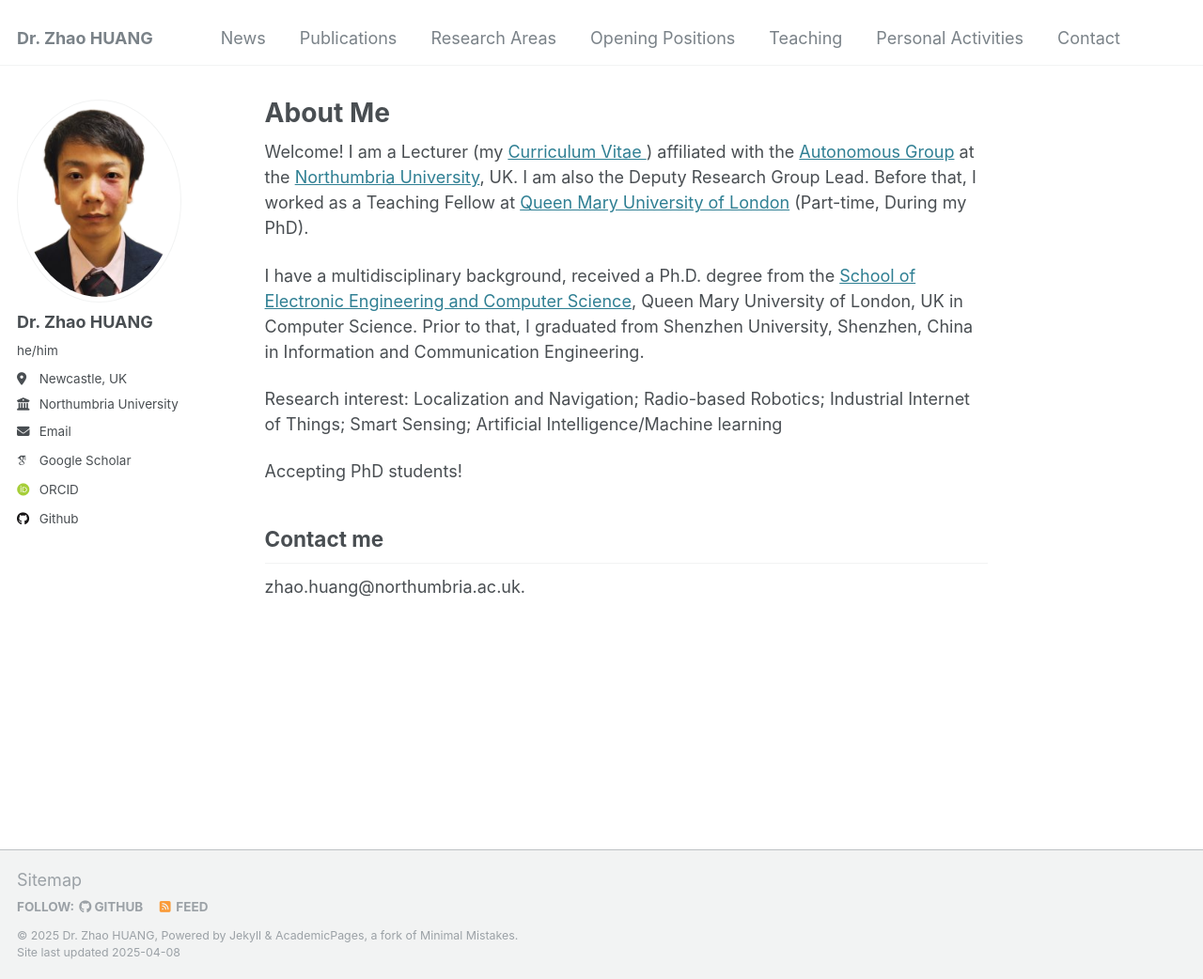
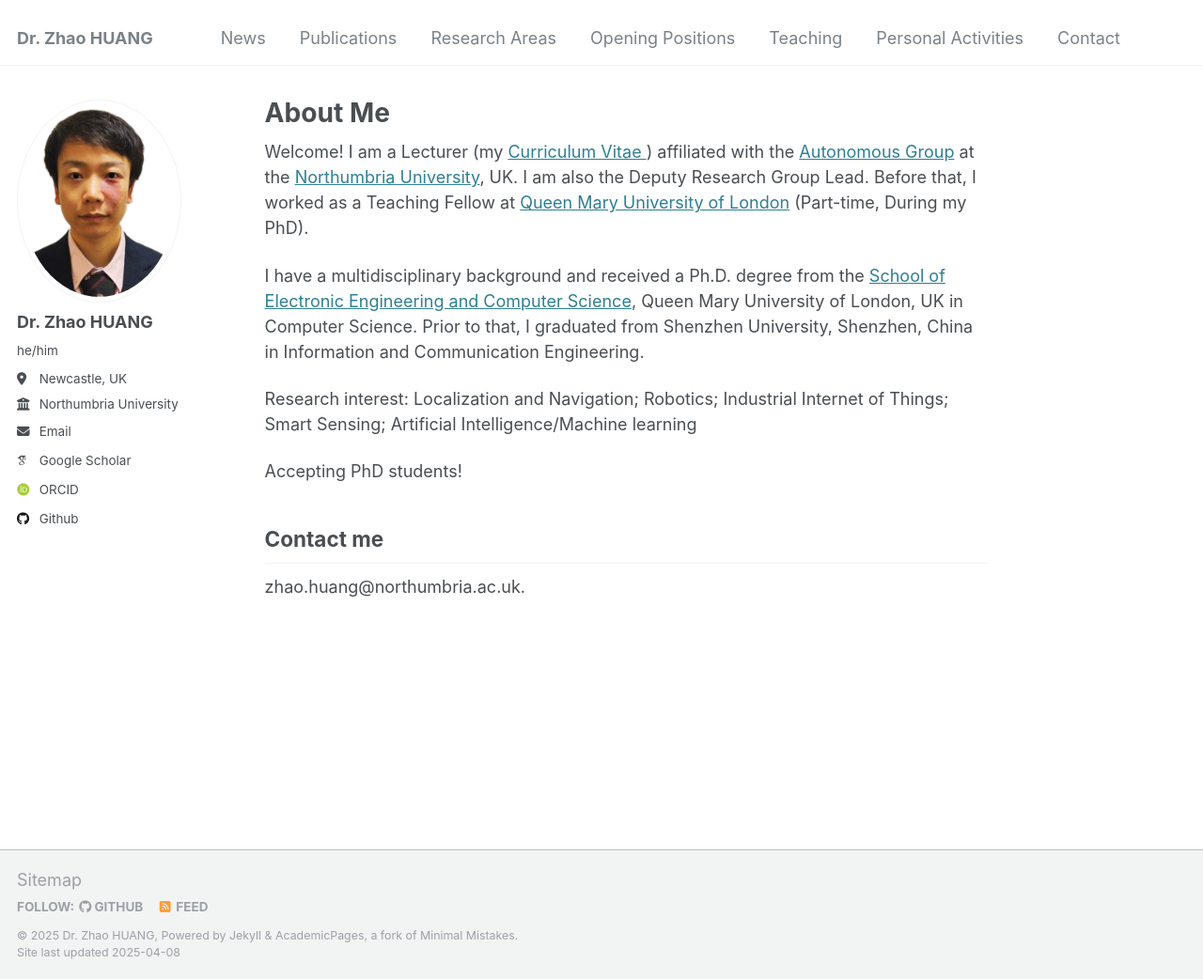
Before and after one commit to ZZ2020zz/ZZ2020zz.github.io, a Jekyll site: the page built from _pages/about.md, in a window 1280 px wide and 1042 px high. Shown: the whole window at 94% size. Built offline with Jekyll 4.4.1, drawn with Linux system fonts in a browser that asks for light colours; some web fonts are replaced.

Commit message:
Update about.md

```diff
--- a/_pages/about.md
+++ b/_pages/about.md
@@ -10,10 +10,10 @@ redirect_from:
 Welcome!
 I am a Lecturer (my <a href="https://zz2020zz.github.io/files/ZhaoCV.pdf"> Curriculum Vitae </a>) affiliated with the <a herf="https://www.northumbria.ac.uk/about-us/academic-departments/computer-and-information-sciences/research/autonomous-systems/">Autonomous Group</a> at the <a herf="https://www.northumbria.ac.uk/">Northumbria University</a>, UK. I am also the Deputy Research Group Lead. Before that, I worked as a Teaching Fellow at <a herf="https://www.qmul.ac.uk/">Queen Mary University of London</a> (Part-time, During my PhD).
 
-I have a multidisciplinary background, received a Ph.D. degree from the <a href="https://www.qmul.ac.uk/eecs/">School of Electronic Engineering and Computer Science</a>, Queen Mary University of London, UK in Computer Science. Prior to that, I graduated from Shenzhen University, Shenzhen, China in Information and Communication Engineering.
+I have a multidisciplinary background and received a Ph.D. degree from the <a href="https://www.qmul.ac.uk/eecs/">School of Electronic Engineering and Computer Science</a>, Queen Mary University of London, UK in Computer Science. Prior to that, I graduated from Shenzhen University, Shenzhen, China in Information and Communication Engineering.
 
 Research interest:
-Localization and Navigation; Radio-based Robotics; Industrial Internet of Things; Smart Sensing; Artificial Intelligence/Machine learning
+Localization and Navigation; Robotics; Industrial Internet of Things; Smart Sensing; Artificial Intelligence/Machine learning
 
 Accepting PhD students!
 
```
